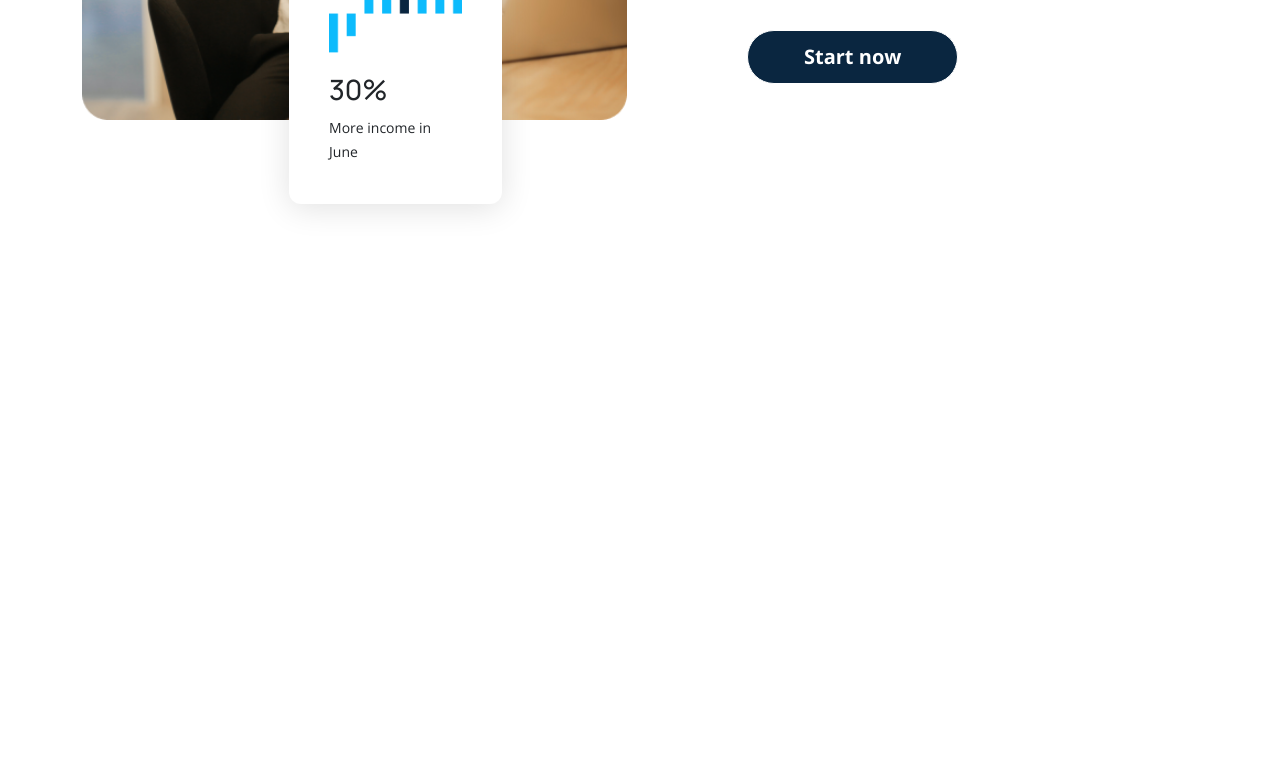
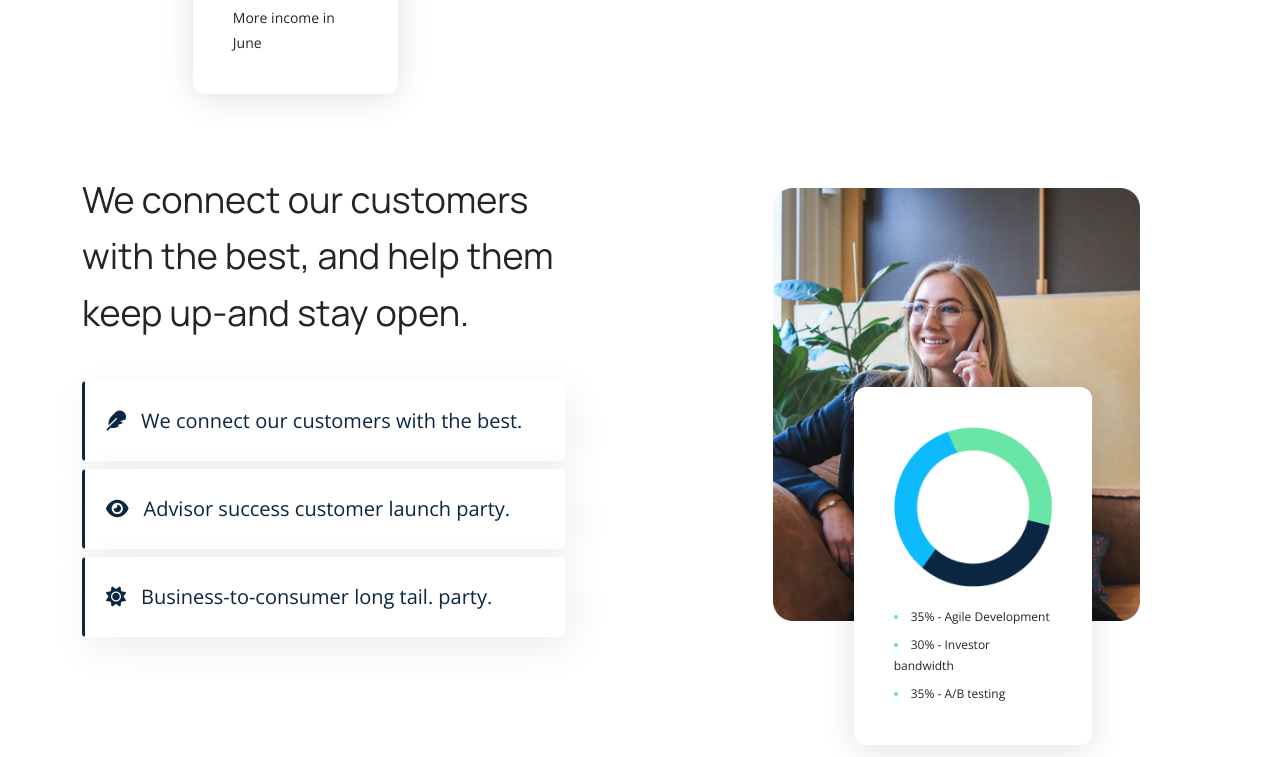
Before and after one commit to ajoy45/landing-page, a plain HTML site: page index.html in a window 1280 px wide. Shown: the part 2369-3126 px from the top of the page. Before the commit the page ends 2609 px from the top, so only its background shows below. Drawn offline with nearby package versions, Linux system fonts and the light colour scheme; files whose address does not match are found by name.

Commit message:
content-2 section added

```diff
--- a/index.html
+++ b/index.html
@@ -164,11 +164,12 @@
 
         <section class="content-1-section">
             <div class="container">
-                <div class="row  align-items-xl-center  align-items-sm-center gutter-y-30">
-                    <div class="col-xl-7 col-lg-6 order-2 order-lg-1">
+                <div class="row  align-items-xl-center  align-items-sm-center gutter-y-30 gutter-x-150">
+                    <div class="cols-xl-6 col-lg-6 order-2 order-lg-1">
                         <div class="content-1-image-wrapper">
                             <div class="content-1-image">
-                                <img src="./image/home/content-1.png" alt="">
+
+                                <img src="./image/home/content-1.png">
                                 <div class="content-1-card">
                                     <img src="./image/home/content-1-bar.png" alt="">
                                     <div class="content-1-card-body">
@@ -180,7 +181,7 @@
 
                         </div>
                     </div>
-                    <div class="col-xl-5 col-lg-6 order-1">
+                    <div class="col-xl-6 col-lg-6 order-1">
                         <div class="content-1-text-wrapper">
                             <h2 class="content-1-text-title">We connect our customers with the best, and help
                                 them keep up-and stay open.
@@ -198,6 +199,56 @@
                 </div>
             </div>
         </section>
+        <!--=================
+             content-2 section
+         ======================-->
+        <section class="content-2-section">
+            <div class="container">
+                <div class="row  align-items-xl-center  align-items-sm-center gutter-y-30 gutter-x-150">
+                    <div class="col-xl-6 col-lg-6">
+                        <div class="content-2-text-wrapper">
+                            <h2 class="content-2-title">We connect our customers with the best, and help them
+                                keep
+                                up-and stay open.</h2>
+
+                            <ul class="content-2-widget">
+                                <li class="content-2-widget__item "><a href="" class="item-1">We connect our
+                                        customers with the
+                                        best.</a></li>
+                                <li class="content-2-widget__item "><a href="" class="item-2">Advisor success
+                                        customer launch
+                                        party.</a></li>
+                                <li class="content-2-widget__item "><a href=""
+                                        class="item-3">Business-to-consumer
+                                        long tail.
+                                        party.</a></li>
+
+                            </ul>
+                        </div>
+
+
+                    </div>
+                    <div class="col-xl-6 col-lg-6">
+                        <div class="content-2-image-wrapper">
+                            <div class="content-2-image">
+                                <img src="./image/home/content-2.png" alt="">
+                                <div class="content-2-card">
+                                    <img src="./image/home/content-2-pie.png" alt="">
+
+                                    <ul class="content-2-card-list">
+                                        <li>35% - Agile Development</li>
+                                        <li>30% - Investor bandwidth</li>
+                                        <li>35% - A/B testing </li>
+                                    </ul>
+
+                                </div>
+                            </div>
+
+                        </div>
+                    </div>
+                </div>
+            </div>
+        </section>
     </main>
 
     <script type="text/javascript" src="./js/inlineSvg.min.js"></script>
--- a/scss/abstract/_mixins.scss
+++ b/scss/abstract/_mixins.scss
@@ -66,3 +66,17 @@
         font-size: 14px;
     }
 }
+
+@mixin text-12($weight: 400, $line-h: 1.71em) {
+    font-size: 8px;
+    font-weight: $weight;
+    line-height: $line-h;
+
+    @media (min-width: 768px) {
+        font-size: 10px;
+    }
+
+    @media (min-width: 1200px) {
+        font-size: 12px;
+    }
+}
--- a/scss/components/_index.scss
+++ b/scss/components/_index.scss
@@ -1,3 +1,4 @@
 @forward"./button";
 @forward"./card";
 @forward"./lists";
+@forward"./widget";
--- /dev/null
+++ b/scss/components/_widget.scss
@@ -0,0 +1,68 @@
+@use"../abstract" as *;
+
+.content-2-widget {
+
+    &>*:not(:last-of-type) {
+        margin-bottom: 8px;
+    }
+
+    .content-2-widget__item {
+        position: relative;
+        border-radius: 4px;
+        color: $secondary;
+        @include text-20;
+        overflow: hidden;
+        transition: .4s;
+        z-index: 1;
+        background: $text-white;
+        box-shadow: 6px 12px 40px 0px rgba(19, 19, 37, 0.07);
+
+        &::before {
+            content: "";
+            width: 3px;
+            height: 100%;
+            background-color: $secondary;
+            position: absolute;
+            left: 0;
+            top: 0;
+            border-radius: inherit;
+            transition: .4s;
+            z-index: -1;
+        }
+
+        &>* {
+            padding: 24px;
+        }
+
+        a {
+            color: inherit !important;
+            display: flex;
+            column-gap: 15px;
+            transition: .4s;
+            height: 100%;
+
+
+        }
+
+        .item-1:before {
+            @include fontawesome("\f52d");
+        }
+
+        .item-2:before {
+            @include fontawesome("\f06e");
+        }
+
+        .item-3:before {
+            @include fontawesome("\f185");
+        }
+
+        &:hover {
+            transition: background-color .8s;
+            color: $text-white;
+
+            &::before {
+                width: 100%;
+            }
+        }
+    }
+}
--- a/scss/sections/home/_content-1.scss
+++ b/scss/sections/home/_content-1.scss
@@ -23,20 +23,23 @@
             margin: inherit;
         }
 
+
         img {
             width: 100%;
         }
+
     }
 
     .content-1-card {
+        width: 50%;
         position: absolute;
-        top: 49%;
+        top: 40%;
         right: 23%;
         padding: 40px;
         box-shadow: 0px 4px 32px 0px rgba(0, 0, 0, 0.12);
         background: $text-white;
         border-radius: 12px;
-        width: 39%;
+
 
         .content-1-card {
             width: 27%;
--- /dev/null
+++ b/scss/sections/home/_content-2.scss
@@ -0,0 +1,83 @@
+@use"../../abstract" as *;
+
+.content-2-section {
+    padding-bottom: 60px;
+
+    @include tablet {
+        padding-bottom: 80px;
+    }
+
+    @include desktop {
+        padding-bottom: 120px;
+        padding-top: 60px;
+    }
+}
+
+.content-2-text-wrapper {
+    .content-2-widget {
+        margin-top: 40px;
+    }
+}
+
+.content-2-title {
+    @include heading-36;
+
+    max-width: 500px;
+    margin: auto;
+    text-align: center;
+
+    @include desktop {
+        margin: inherit;
+        text-align: inherit;
+    }
+}
+
+.content-2-image-wrapper {
+    margin: auto;
+
+    .content-2-image {
+        width: 76%;
+        position: relative;
+        margin: auto;
+
+        @include desktop {
+            margin: inherit;
+        }
+
+        img {
+            width: 100%;
+        }
+    }
+
+    .content-2-card {
+        width: 65%;
+        position: absolute;
+        top: 46%;
+        right: 13%;
+        padding: 40px;
+        box-shadow: 0px 4px 32px 0px rgba(0, 0, 0, 0.12);
+        background: $text-white;
+        border-radius: 12px;
+
+
+        .content-2-card-list {
+            margin-top: 20px;
+
+            li {
+                list-style-type: disc;
+                list-style-position: inside;
+                @include text-12;
+
+                &:not(:last-of-type) {
+                    margin-bottom: 8px;
+                }
+            }
+
+            ::marker {
+                color: $primary;
+            }
+
+        }
+
+    }
+}
--- a/scss/sections/home/_index.scss
+++ b/scss/sections/home/_index.scss
@@ -1,3 +1,4 @@
 @forward"./hero";
 @forward"./service";
 @forward"./content-1";
+@forward"./content-2";
```
Also changed, not shown: css/style.css, image/home/content-2-pie.png (added), image/home/content-2.png (added), 1 other file.
